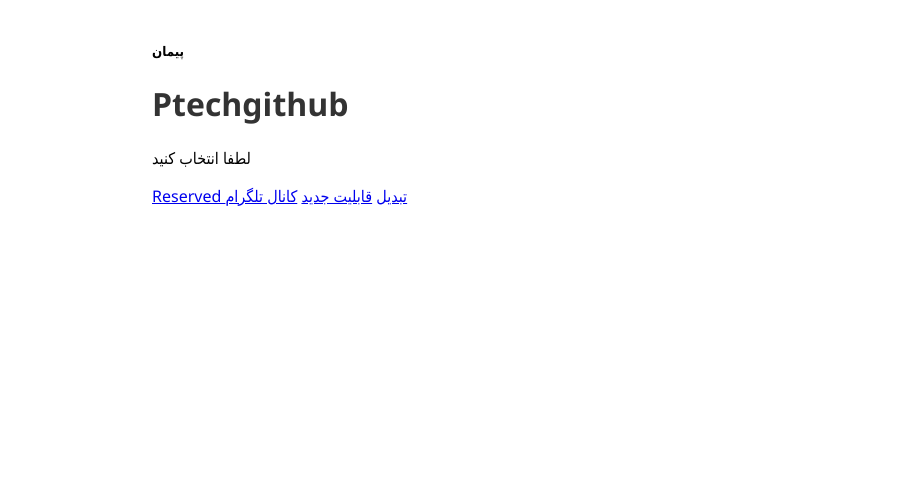
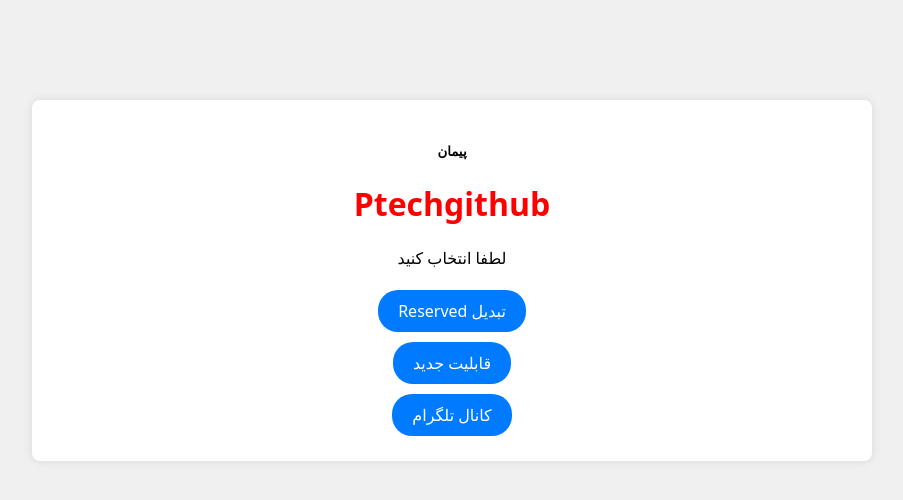
Before and after one commit to Ptechgithub/abzar, a plain HTML site: page index.html in a window 1280 px wide. Shown: the whole page, without its empty margins (188-1091 px from the left). Drawn offline with Linux system fonts and the light colour scheme.

Commit message:
update styles.css

```diff
--- a/styles.css
+++ b/styles.css
@@ -1,64 +1,65 @@
 body {
-  font-family: 'Segoe UI', Tahoma, Geneva, Verdana, sans-serif;
-  background-color: #ffffff;
+  font-family: 'Noto Sans', Arial, sans-serif;
+  background-color: #f0f0f0;
   margin: 0;
   padding: 0;
 }
 
-.container {
-  max-width: 600px;
-  margin: 0 auto;
-  padding: 20px;
+.copyable {
+  display: inline-block;
+  padding: 4px 8px;
+  background-color: #f0f0f0;
+  border: 1px solid #ccc;
+  border-radius: 4px;
+  margin-right: 4px;
+  cursor: pointer;
 }
 
-h1, h2 {
-  color: #333; /*
+.container {
+  max-width: 800px;
+  margin: 100px auto;
+  padding: 20px;
+  background-color: #fff;
+  border-radius: 8px;
+  box-shadow: 0 0 10px rgba(0, 0, 0, 0.1);
+  text-align: center;
 }
 
-form {
-  margin-bottom: 20px;
+h1 {
+  color: red;
 }
 
-label {
-  display: block;
-  margin-bottom: 5px;
+h2 {
+  color: purple;
 }
 
-input[type="text"] {
-  width: calc(100% - 24px);
-  padding: 10px;
-  margin-bottom: 10px;
-  border: 1px solid #ccc;
-  border-radius: 5px;
+.menu {
+  display: flex;
+  flex-direction: column;
+  align-items: center;
 }
 
-button {
+.menu a {
+  display: inline-block;
   padding: 10px 20px;
+  margin: 5px;
   background-color: #007bff;
   color: #fff;
-  border: none;
-  border-radius: 5px;
-  cursor: pointer;
-  transition: background-color 0.3s ease;
+  text-decoration: none;
+  border-radius: 20px;
+  transition: all 0.3s ease;
 }
 
-button:hover {
+.menu a:hover {
   background-color: #0056b3;
 }
 
-#result {
-  margin-top: 20px;
-  padding: 10px;
-  border: 1px solid #ccc;
-  border-radius: 5px;
-  background-color: #f9f9f9;
+a {
+  display: inline-block;
+  padding: 10px 20px;
+  margin: 5px;
+  background-color: #007bff;
+  color: #fff;
+  text-decoration: none;
+  border-radius: 20px;
 }
-
-.copyable {
-  cursor: pointer;
-  border-bottom: 1px dashed #007bff;
-}
-
-.copyable:hover {
-  background-color: #f0f0f0;
-}
```
